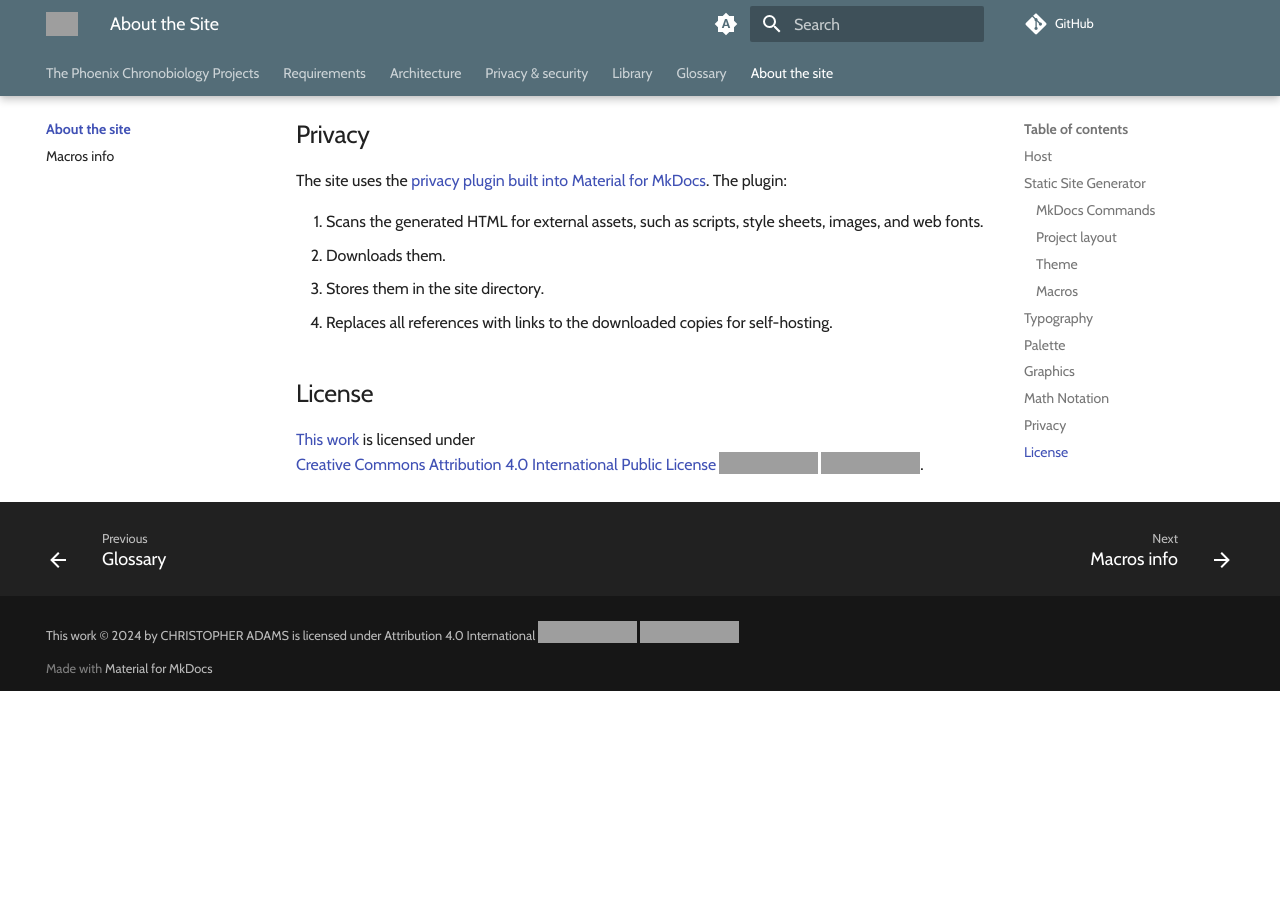
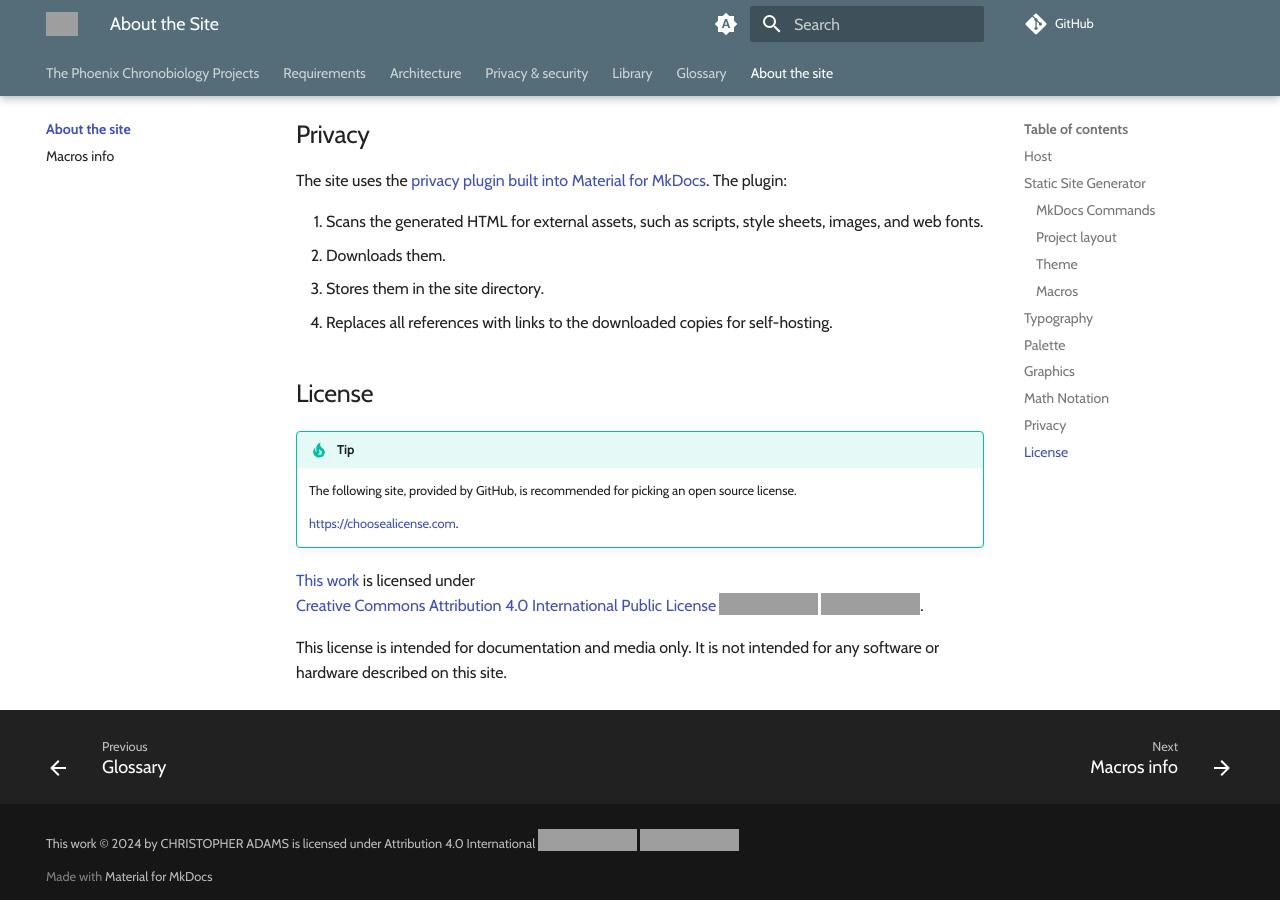
Before and after one commit to phoenix-chronobiology/phoenix-chronobiology.github.io, an MkDocs documentation site: the page built from docs/about/index.md, in a window 1280 px wide and 900 px high, scrolled down 3168 px, cut to the strip 0-900 px from the top of the window. Built offline with MkDocs 1.6.1 and Material for MkDocs 9.7.7, drawn with Linux system fonts in a browser that asks for light colours; comment, search, counter and statistics services are not loaded; before the commit the page ends 3859 px from its top, so only the background shows below that; grey boxes are pictures that could not be loaded.

Commit message:
Annotate license selection

```diff
--- a/docs/about/index.md
+++ b/docs/about/index.md
@@ -102,4 +102,11 @@ The site uses the [privacy plugin built into Material for MkDocs](https://squidf
 
 ## License
 
+!!! tip
+    The following site, provided by GitHub, is recommended for picking an open source license.
+
+    [https://choosealicense.com](https://choosealicense.com){: target="_blank" }.
+
 <p xmlns:cc="http://creativecommons.org/ns#" ><a rel="cc:attributionURL" href="https://cadams4341.github.io/phoenix-biorhythm-platform/">This work</a> is licensed under <a href="http://creativecommons.org/licenses/by/4.0/?ref=chooser-v1" target="_blank" rel="license noopener noreferrer" style="display:inline-block;">Creative Commons Attribution 4.0 International Public License<img style="height:22px!important;margin-left:3px;vertical-align:text-bottom;" src="https://mirrors.creativecommons.org/presskit/icons/cc.svg?ref=chooser-v1"><img style="height:22px!important;margin-left:3px;vertical-align:text-bottom;" src="https://mirrors.creativecommons.org/presskit/icons/by.svg?ref=chooser-v1"></a>.</p>
+
+This license is intended for documentation and media only. It is not intended for any software or hardware described on this site.
```
